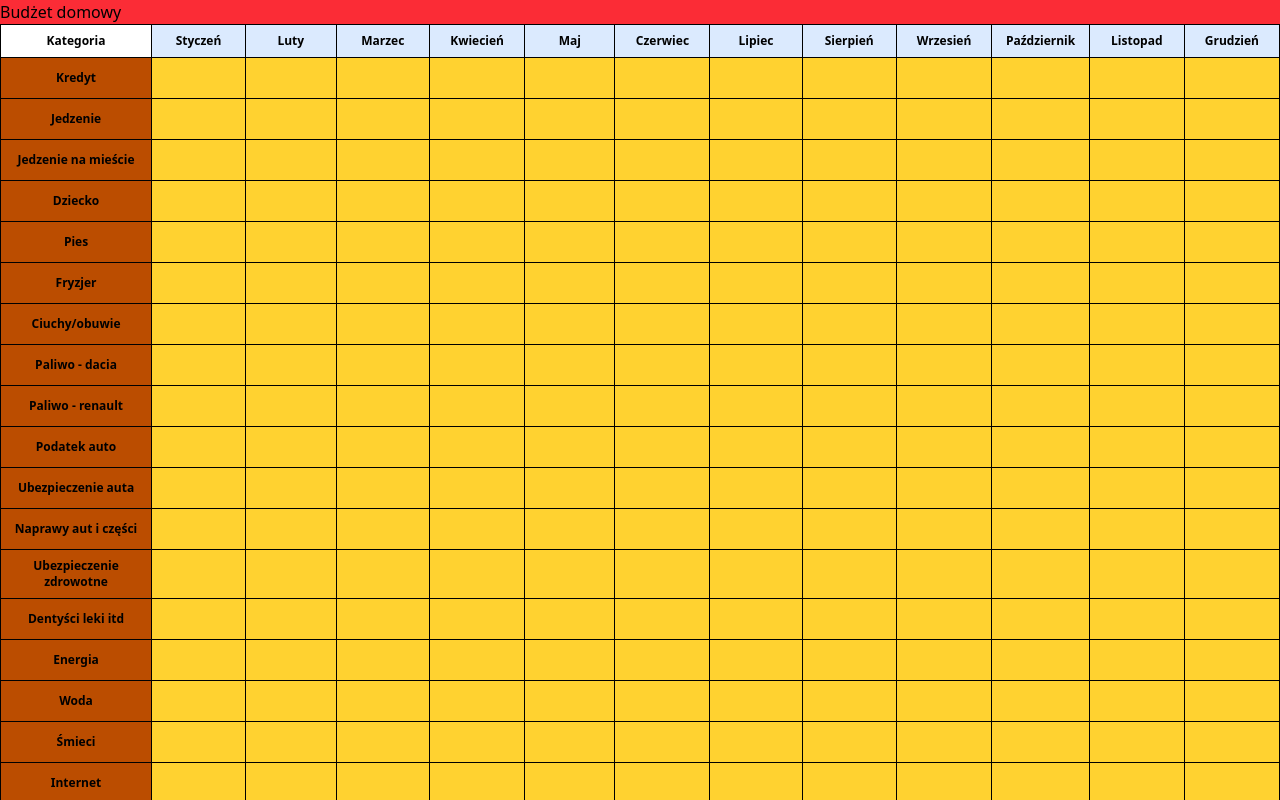
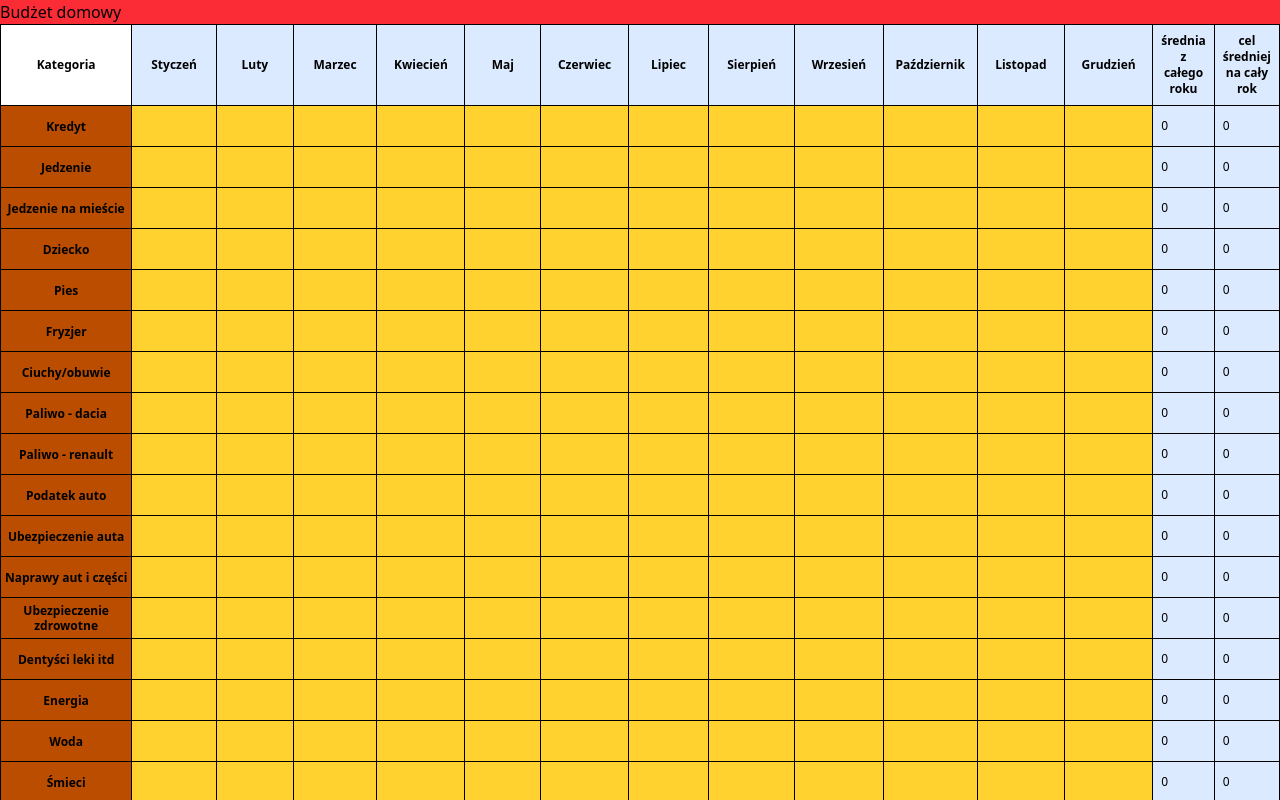
Before and after one commit to oleksaGrzegorz/budget-app, a React (Vite) app: page / in a window 1280 px wide. Shown: the top 800 px of the page. Built offline with nearby package versions, Linux system fonts and the light colour scheme.

Commit message:
refactor: improve formatting and structure in ExpensesTable component

```diff
--- a/src/components/ExpensesTable/ExpensesTable.tsx
+++ b/src/components/ExpensesTable/ExpensesTable.tsx
@@ -6,25 +6,37 @@ export const ExpensesTable = () => (
     <table className="border border-black border-collapse text-xs">
       <thead>
         <tr>
-          <th  className="w-40 border border-black">Kategoria</th>
+          <th className="w-40 border border-black">Kategoria</th>
           {months.map((month) => (
             <th className="p-2 border border-black bg-blue-100" key={month}>
               {month}
             </th>
           ))}
+          <th className="p-2 border border-black bg-blue-100">
+            średnia z całego roku
+          </th>
+          <th className="p-2 border border-black bg-blue-100">
+            cel średniej na cały rok
+          </th>
         </tr>
       </thead>
       <tbody>
         {categories.map((category) => (
           <tr key={category}>
-            <th className="p-2 border border-black bg-amber-700" scope="row">
+            <th
+              className="border border-black bg-amber-700 leading-tight"
+              scope="row"
+            >
               {category}
             </th>
             {months.map((month) => (
-              <td key={month} className="bg-amber-300 w-25 p-5 text-center border border-black">
-
-              </td>
+              <td
+                key={month}
+                className="bg-amber-300 w-25 p-5 text-center border border-black"
+              ></td>
             ))}
+            <td className="p-2 border border-black bg-blue-100">0</td>
+            <td className="p-2 border border-black bg-blue-100">0</td>
           </tr>
         ))}
       </tbody>
```
